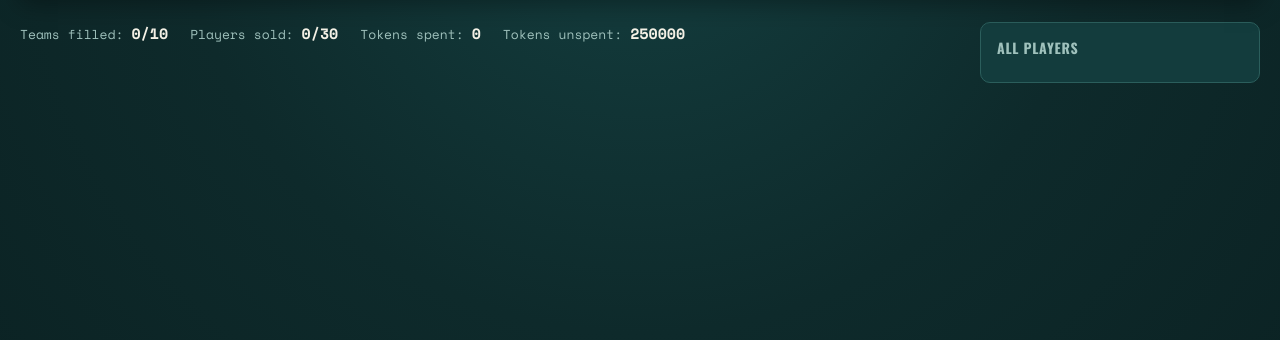
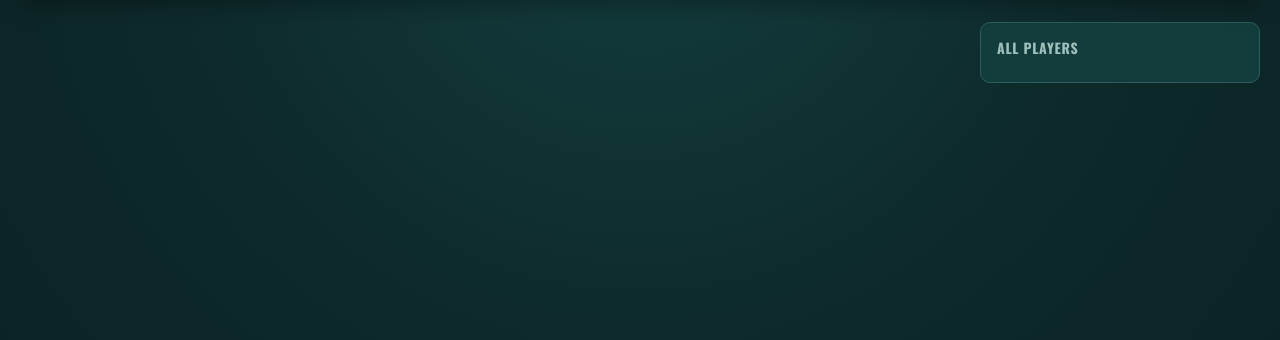
Before and after one commit to ShamanBhat/Auction_App, a Flask app: template templates/viewer.html in a window 1280 px wide. Shown: the part 128-468 px from the top of the page. Run offline with Flask 3, Linux system fonts and the light colour scheme; the template is opened without the code that fills it, so the values that code supplies are empty; parts of the project's set-up code (start-up, migrations or seed data) failed here and were passed over.

Commit message:
feat: remove summary bar from viewer

```diff
--- a/static/viewer.js
+++ b/static/viewer.js
@@ -14,15 +14,6 @@ function renderTicker(state){
   el.innerHTML = `SOLD &nbsp;<b>${esc(last.player)}</b> &nbsp;→&nbsp; ${esc(team?team.name:'?')} &nbsp;for&nbsp; <b>${last.cost.toLocaleString()}</b> tokens`;
 }
 
-function renderSummary(state){
-  const filled = state.teams.filter(t=>t.players.length>=state.slots).length;
-  const sold = state.teams.reduce((s,t)=>s+t.players.length,0);
-  document.getElementById('sumFilled').textContent = `${filled}/${state.teams.length}`;
-  document.getElementById('sumSold').textContent = `${sold}/${state.players.length}`;
-  const spentTotal = state.teams.reduce((s,t)=>s+t.spent,0);
-  document.getElementById('sumSpent').textContent = spentTotal.toLocaleString();
-  document.getElementById('sumLeft').textContent = (state.teams.length*state.purse - spentTotal).toLocaleString();
-}
 
 function renderTeams(state){
   const grid = document.getElementById('teamGrid');
@@ -126,7 +117,7 @@ async function refresh(){
   try{
     const res = await fetch('/api/state');
     const state = await res.json();
-    renderTicker(state); renderSummary(state); renderTeams(state); renderNowBidding(state); renderPoolList(state); applyTheme(state);
+    renderTicker(state); renderTeams(state); renderNowBidding(state); renderPoolList(state); applyTheme(state);
   }catch(e){ /* ignore, the stream below will catch up once reconnected */ }
 }
 
@@ -136,7 +127,7 @@ function connectStream(){
   const es = new EventSource('/api/stream');
   es.onmessage = (e)=>{
     const state = JSON.parse(e.data);
-    renderTicker(state); renderSummary(state); renderTeams(state); renderNowBidding(state); renderPoolList(state); applyTheme(state);
+    renderTicker(state); renderTeams(state); renderNowBidding(state); renderPoolList(state); applyTheme(state);
   };
   es.onerror = ()=>{
     // EventSource retries automatically; do an extra one-off fetch so the
--- a/templates/viewer.html
+++ b/templates/viewer.html
@@ -25,13 +25,6 @@
 
   <div class="layout">
     <div class="main">
-      <div class="summary-bar">
-        <div>Teams filled: <b id="sumFilled">0/10</b></div>
-        <div>Players sold: <b id="sumSold">0/30</b></div>
-        <div>Tokens spent: <b id="sumSpent">0</b></div>
-        <div>Tokens unspent: <b id="sumLeft">250000</b></div>
-      </div>
-
       <div class="teams" id="teamGrid"></div>
     </div>
 
```
